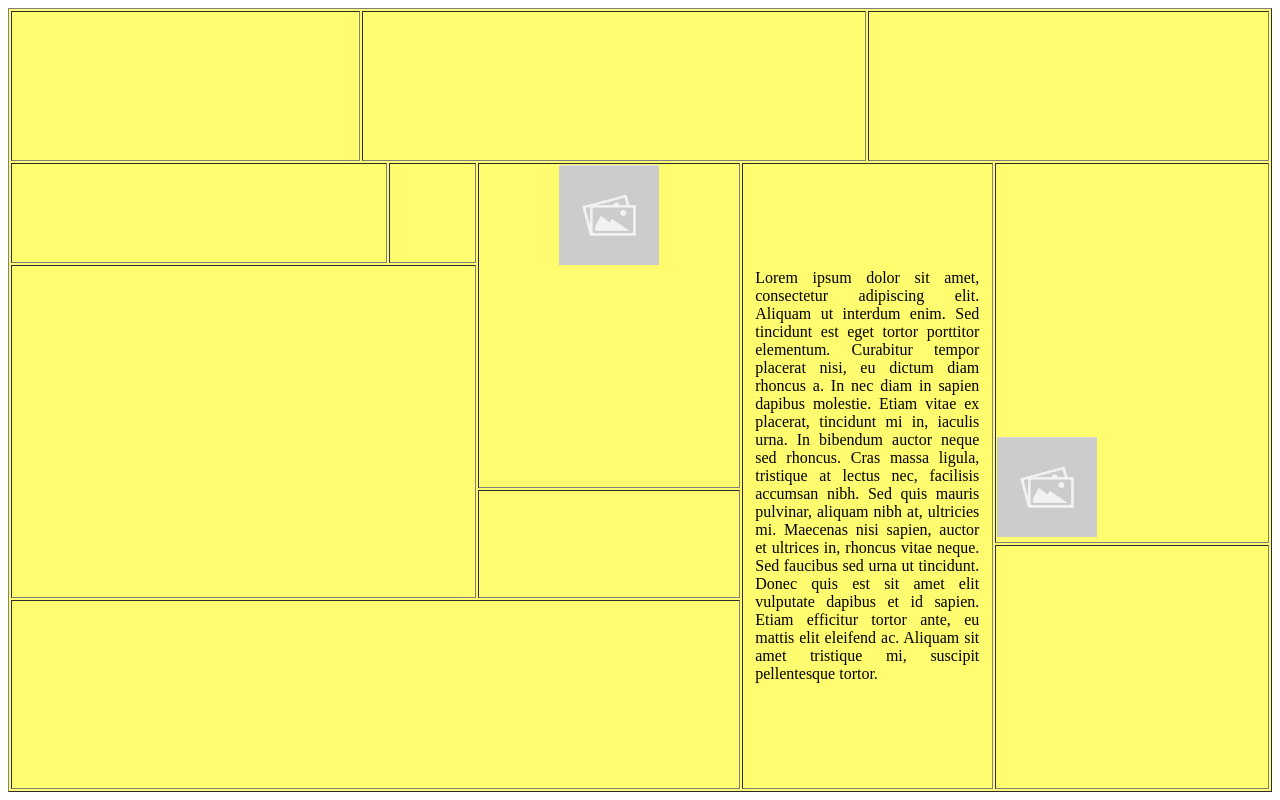
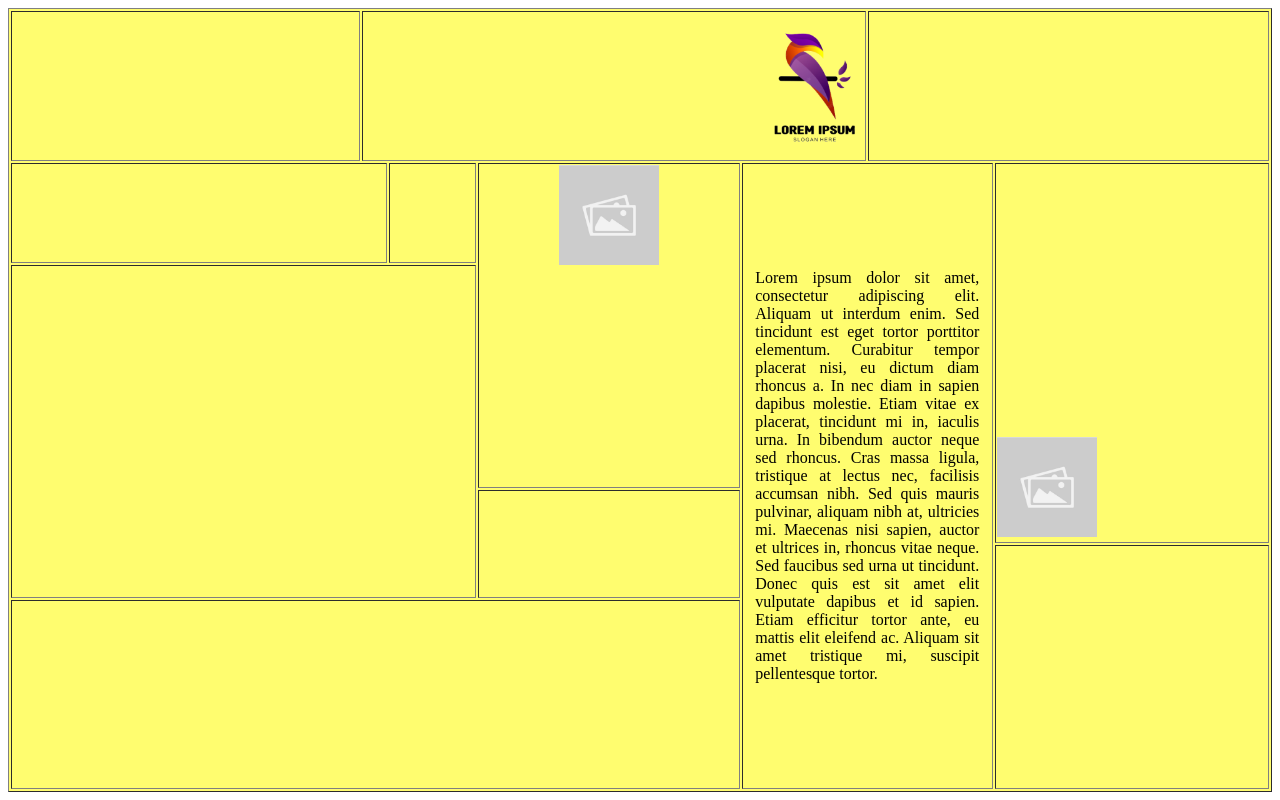
Before and after one commit to hugo-srz/SIMULADO, a plain HTML site: page index.html in a window 1280 px wide. Drawn offline with Linux system fonts and the light colour scheme.

Commit message:
Add files via upload

```diff
--- a/index.html
+++ b/index.html
@@ -10,7 +10,7 @@
     <table border="" cellspancing = "0">
         <tr class="linha1">
             <td class="td1"></td>
-            <td class="td2" colspan="4"></td>
+            <td class="td2" colspan="4"><img src="logo01.png" alt="" width="100px"></td>
             <td class="td3" colspan="2"></td>
         </tr>
         <tr class="linha2">
--- a/style.css
+++ b/style.css
@@ -32,6 +32,7 @@ table{
 }
 .td2{
     width: 20%;
+    text-align: right;
 }
 .td3{
     width: 37%;
```
